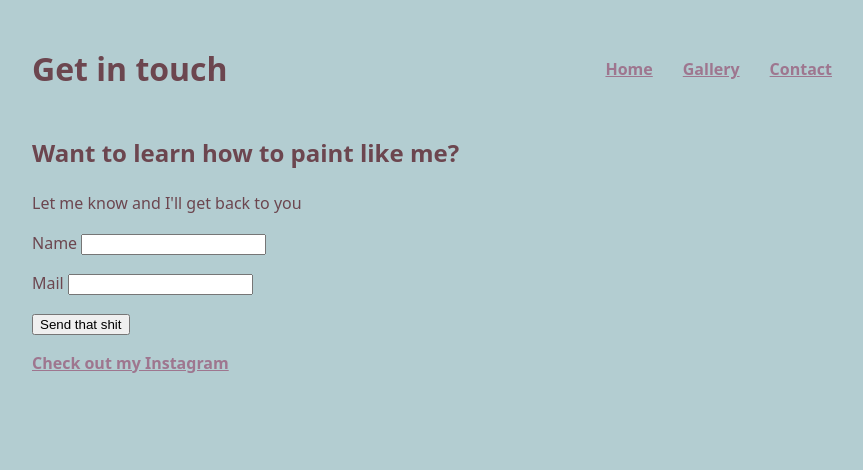
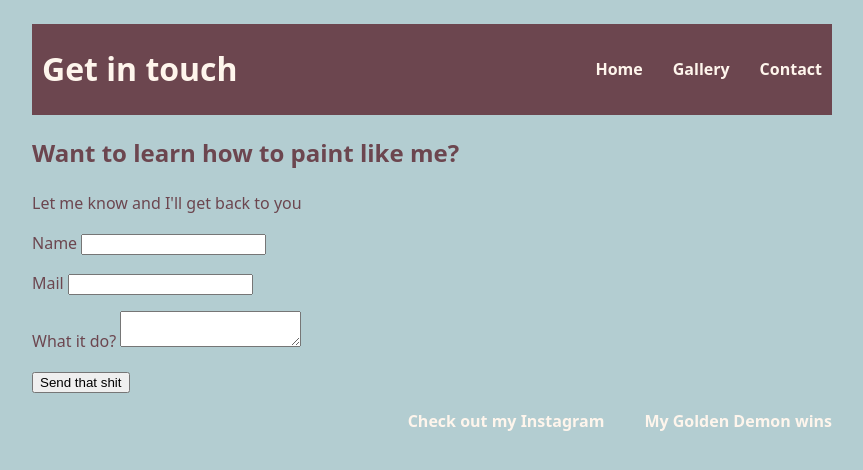
Before and after one commit to martin-peterson-git/drinkthepaint_web, a plain HTML site: page contact.html in a window 1280 px wide. Shown: the whole page, without its empty margins (208-1071 px from the left). Drawn offline with Linux system fonts and the light colour scheme.

Commit message:
fixade en bakgrund på headern

```diff
--- a/contact.html
+++ b/contact.html
@@ -36,6 +36,10 @@
       <input type="email" id="email" required />
     </p>
     <p>
+      <label for="message">What it do?</label>
+      <textarea id="message"></textarea>
+    </p>
+    <p>
       <button>Send that shit</button>
     </p>
   </form>
@@ -43,5 +47,9 @@
     <a href="https://www.instagram.com/drinkthepaint/"
       >Check out my Instagram</a
     >
+    <a
+      href="https://thegoldendemoncompendium.com/artists/19b87a0f-5dad-47cc-aa23-cda5f2f61fc4/"
+      >My Golden Demon wins</a
+    >
   </footer>
 </html>
--- a/style.css
+++ b/style.css
@@ -13,11 +13,12 @@ body {
 }
 a {
   font-weight: bold;
-  color: #9e768f;
+  color: #fef5ec;
+  text-decoration: none;
 }
 
 a:hover {
-  color: #6c464f;
+  color: #9e768f;
   text-decoration: none;
 }
 
@@ -26,6 +27,11 @@ header {
   flex-direction: row;
   justify-content: space-between;
   align-items: center;
+  padding-left: 10px;
+  padding-right: 10px;
+  color: #fef5ec;
+  background-color: #6c464f;
+  text-decoration: none;
 }
 
 nav ul {
@@ -33,15 +39,21 @@ nav ul {
   gap: 30px;
   padding: 0;
   flex-wrap: wrap;
+  text-decoration: none;
 }
 
 nav li {
   display: block;
+  text-decoration: none;
 }
 img {
   max-width: 40%;
   height: auto;
 }
 footer {
-  flex: 1;
+  display: flex;
+  flex-direction: row;
+  justify-content: end;
+  gap: 40px;
+  text-decoration: none;
 }
```
Also changed, not shown: gallery.html (+4 -0 lines), index.html (+4 -0 lines).
